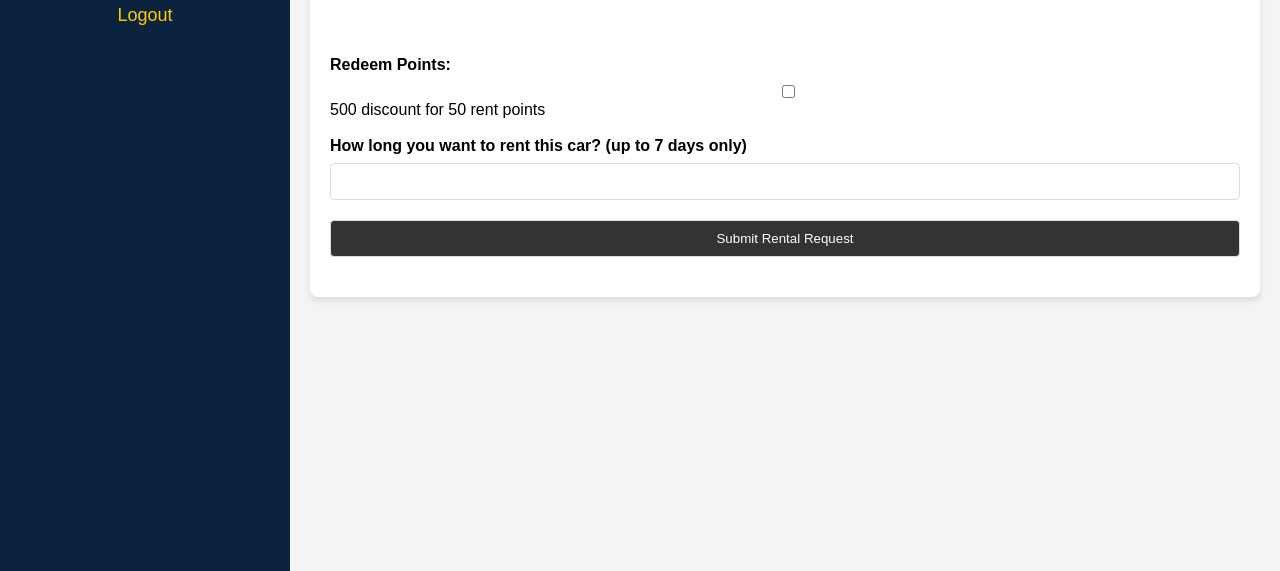
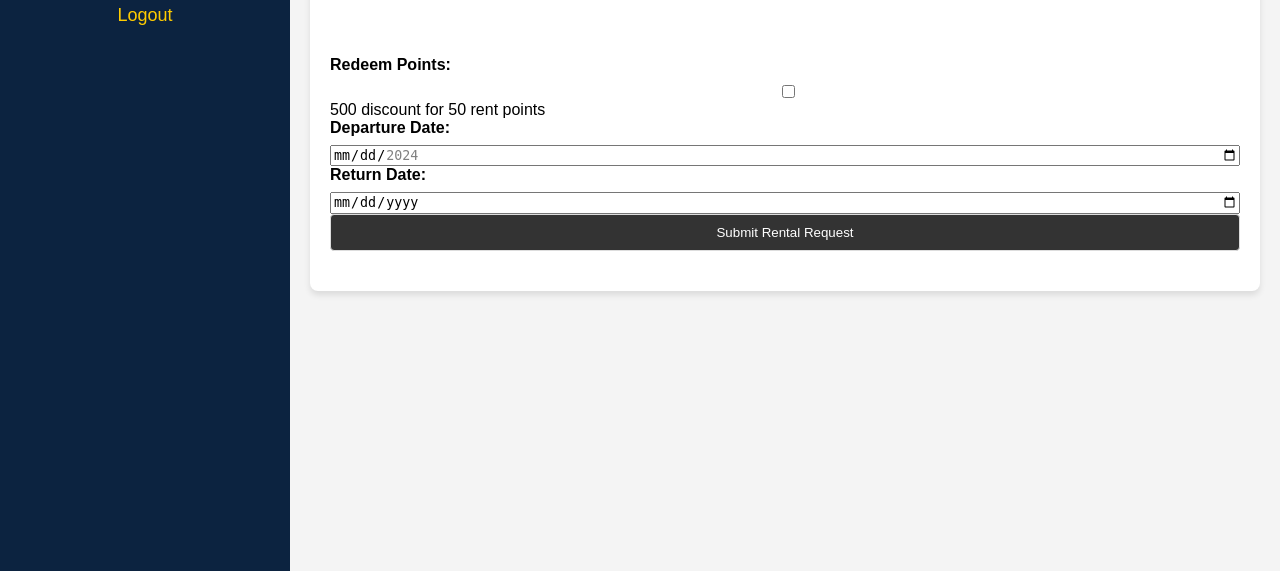
Before and after one commit to wenardsantos/rent-car, a PHP site: page /customer_dashboard.php in a window 1280 px wide. Shown: the part 229-800 px from the top of the page. Run offline with PHP 8.4, Linux system fonts and the light colour scheme; the visitor is signed in with stand-in values (Sample User, id 1); data that the repository does not hold is empty.

Commit message:
Added departure date and return date

```diff
--- a/customer_dashboard.php
+++ b/customer_dashboard.php
@@ -247,8 +247,6 @@ $customer = $stmt->get_result();
             <a href="logout.php">Logout</a>
         </div>
 
-
-
         <div class="main-content">
             <div class="container cars-container-dets">
             <?php while ($car = $cars_results->fetch_assoc()): ?>
@@ -277,6 +275,7 @@ $customer = $stmt->get_result();
                 <th>Status</th>
                 <th>Action</th>
             </tr>
+
                 <?php while ($rental = $rentals_result->fetch_assoc()): ?>
                     <tr>
                         <td><?= htmlspecialchars($rental['make']) . ' ' . htmlspecialchars($rental['model']) ?></td>
@@ -292,7 +291,7 @@ $customer = $stmt->get_result();
                     </tr>
                 <?php endwhile; ?>
             </table>
-
+        <!--  Rent  -->
             <div class="form-container">
                 <form action="rent_car.php" method="POST">
                     <label for="car_id">Select Car:</label>
@@ -309,14 +308,48 @@ $customer = $stmt->get_result();
                     </select><br><br>
 
                     <label for="redeem_points">Redeem Points:</label>
-                    <input type="checkbox" name="redeem_points" value="yes">500 discount for 50 rent points<br><br>
+                    <input type="checkbox" name="redeem_points" value="yes">500 discount for 50 rent points
 
-                    <label for="days">How long you want to rent this car? (up to 7 days only)</label>
-                    <input type="number" name="days" id="days" min="1" max="7" required>
+                    <script>
+
+                        window.onload = function() {
+                            const today = new Date();
+                            const minDate = new Date();
+                            const maxDate = new Date();
+
+                            // Set min date to today
+                            minDate.setDate(today.getDate() + 1); // 1 day from today
+                            // Set max date to 7 days from today
+                            maxDate.setDate(today.getDate() + 7); // 7 days from today
+
+                            // Format dates as YYYY-MM-DD
+                            const formatDate = (date) => date.toISOString().split('T')[0];
+
+                            // Set min and max for departure date
+                            const depInput = document.getElementById("departure_date");
+                            depInput.setAttribute("min", formatDate(minDate));
+                            depInput.setAttribute("max", formatDate(maxDate));
+
+                            // Set min for return date based on departure date selection
+                            depInput.addEventListener('change', function() {
+                                const depDate = new Date(depInput.value);
+                                const returnInput = document.getElementById("return_date");
+                                returnInput.setAttribute("min", formatDate(new Date(depDate.getTime() + 1 * 24 * 60 * 60 * 1000))); // 1 day after departure
+                                returnInput.setAttribute("max", formatDate(new Date(depDate.getTime() + 7 * 24 * 60 * 60 * 1000))); // Max return is 7 days after departure
+                                returnInput.value = ""; // Reset return date when departure changes
+                            });
+                        }
+                    </script>
+
+                    <label for="departure_date">Departure Date:</label>
+                    <input type="date" id="departure_date" name="departure_date" required>
+
+                    <label for="return_date">Return Date:</label>
+                    <input type="date" id="return_date" name="return_date" required>
+
                     <input type="submit"  value="Submit Rental Request">
                 </form>
             </div>
-
         </div>
     </div>
 </body>
--- a/edit_car.php
+++ b/edit_car.php
@@ -1,6 +1,5 @@
 <?php
 session_start();
-
 
 include 'connect_db.php';
 
@@ -41,6 +40,7 @@ if ($_SERVER['REQUEST_METHOD'] == 'POST') {
         echo "Error: " . $stmt->error;
     }
 }
+
 ?>
 
 <!DOCTYPE html>
@@ -60,6 +60,7 @@ if ($_SERVER['REQUEST_METHOD'] == 'POST') {
             <option value="0">Not available</option>
         </select id="availability" name="availability">
         <input type="number" id="price_per_day" name="price_per_day" value="<?= htmlspecialchars($car['price_per_day'])?>" step=".01">
+
         <input type="submit" value="Submit">
     </form>
 </body>
```
Also changed, not shown: rent_car.php (+20 -10 lines). Lines whose indentation alone changed are shown as unchanged.
